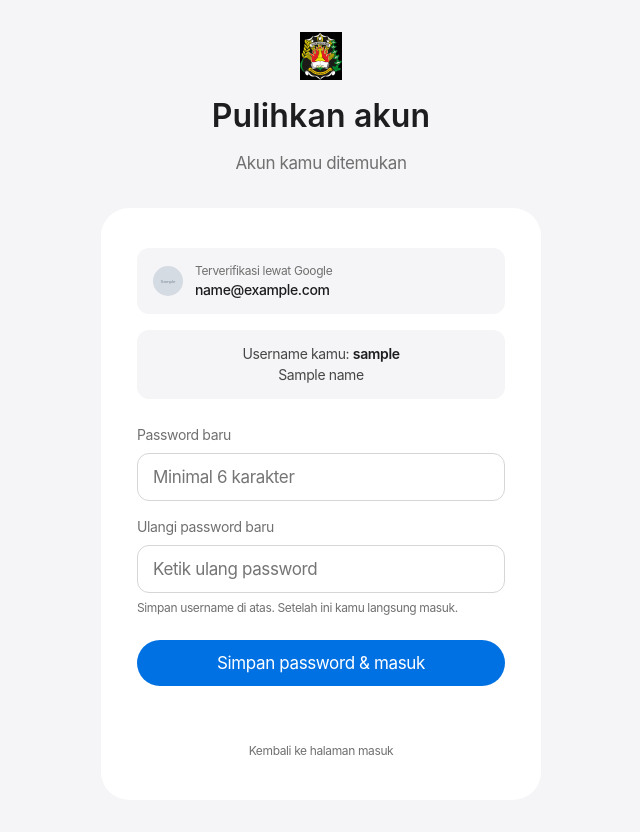
After one commit to rivaldianggarapurwadi-gif/lhp-web-6, a Flask app: template templates/recover_form.html in a window 1280 px wide. The commit adds this page. Shown: the whole page, without its empty margins (319-959 px from the left). Run offline with Flask 3, Linux system fonts and the light colour scheme; the template is opened without the code that fills it: most values are stand-ins (such as "Sample title", 1, 10 or a date in 2020); grey boxes marked "Sample" are stand-in pictures; some libraries are stand-ins or nearby versions.

Commit message:
Add "lupa akun" recovery via the Google account used at sign-up
- /lupa-akun starts Google OAuth (same callback URL, flow=recover). The
  account is found by google_id; /lupa-akun/reset shows the username and
  sets a new password, then logs the user in. The recovery session lasts
  15 minutes and is one-time.
- All Google flows now send a random OAuth `state` that the callback
  verifies (CSRF protection), for both register and recover.
- Login page: "Lupa username atau password?" link + error messages.
- tests/test_recover.py covers recovery, forged state, unknown Google
  account, short password, expiry, and the register flow.

Co-Authored-By: Claude Opus 5.5 <noreply@anthropic.com>
Claude-Session: https://claude.ai/code/session_01J7Qy7RTvWfBVGXshM9HVkM

```diff
--- a/app.py
+++ b/app.py
@@ -611,7 +611,7 @@ def admin_required(f):
 # Google OAuth helpers
 # ══════════════════════════════════════════════════════════════════════════════
 
-def _google_auth_url():
+def _google_auth_url(state=None):
     import urllib.parse
     params = {
         'client_id':     GOOGLE_CLIENT_ID,
@@ -621,7 +621,19 @@ def _google_auth_url():
         'access_type':   'online',
         'prompt':        'select_account',
     }
+    if state:
+        params['state'] = state
     return 'https://accounts.google.com/o/oauth2/v2/auth?' + urllib.parse.urlencode(params)
+
+def _start_google_flow(flow):
+    """Mulai OAuth untuk 'register' atau 'recover'. state acak dicek di callback
+    (anti-CSRF: tanpa ini orang lain bisa menyelesaikan login Google mereka di
+    browser korban)."""
+    import secrets
+    state = secrets.token_urlsafe(24)
+    session['oauth_flow']  = flow
+    session['oauth_state'] = state
+    return redirect(_google_auth_url(state))
 
 def _google_exchange_code(code):
     """Exchange auth code for id_token + access_token. Returns dict or raises."""
@@ -1517,18 +1529,20 @@ def register():
     if not GOOGLE_CLIENT_ID:
         return render_template('login.html', google_configured=False,
                                error='Google OAuth belum dikonfigurasi.')
-    # Simpan state=register di session agar callback tahu ini alur daftar
-    session['oauth_flow'] = 'register'
-    return redirect(_google_auth_url())
+    return _start_google_flow('register')
 
 # ── Register step 2: callback Google ─────────────────────────────────────────
 
 @app.route('/auth/google/callback')
 def auth_google_callback():
     error = request.args.get('error')
+    expected_state = session.pop('oauth_state', None)
     if error:
         session.pop('oauth_flow', None)
         return redirect(url_for('login') + '?error=google_denied')
+    if not expected_state or not hmac.compare_digest(expected_state, request.args.get('state', '')):
+        session.pop('oauth_flow', None)
+        return redirect(url_for('login') + '?error=session_expired')
     code = request.args.get('code', '')
     if not code:
         session.pop('oauth_flow', None)
@@ -1557,13 +1571,83 @@ def auth_google_callback():
                 'suggested_name': name,
             }
             return redirect(url_for('register_form'))
+        elif flow == 'recover':
+            user = get_user_by_google_id(google_id)
+            if not user:
+                return redirect(url_for('login') + '?error=recover_not_found')
+            session['recover'] = {'uid': user['username'],
+                                  'google_email': email, 'picture': picture,
+                                  'exp': time.time() + RECOVER_TTL_SECS}
+            return redirect(url_for('recover_form'))
         else:
-            # Flow lain (tidak dipakai saat ini)
             return redirect(url_for('login'))
     except Exception:
         app.logger.error("Google OAuth error:\n%s", traceback.format_exc())
         session.pop('oauth_flow', None)
         return redirect(url_for('login') + '?error=oauth_failed')
+
+# ── Lupa akun ─────────────────────────────────────────────────────────────────
+# Semua akun diverifikasi Google saat daftar (google_id tersimpan), jadi
+# pemulihan = login Google yang sama lagi → tampilkan username + set password baru.
+# Tidak perlu kirim email.
+
+RECOVER_TTL_SECS = 15 * 60
+
+def _pending_recover():
+    rec = session.get('recover')
+    if not rec or rec.get('exp', 0) < time.time():
+        session.pop('recover', None)
+        return None, None
+    user = get_user(rec['uid'])
+    if not user:
+        session.pop('recover', None)
+        return None, None
+    return rec, user
+
+@store_locked
+def set_user_password(username, password):
+    from werkzeug.security import generate_password_hash
+    users = _load_users()
+    key = username.lower()
+    if key not in users:
+        return False
+    users[key]['password'] = generate_password_hash(password)
+    _save_users(users)
+    return True
+
+@app.route('/lupa-akun')
+def lupa_akun():
+    if 'uid' in session:
+        return redirect(url_for('index'))
+    if not GOOGLE_CLIENT_ID:
+        return redirect(url_for('login') + '?error=oauth_failed')
+    return _start_google_flow('recover')
+
+@app.route('/lupa-akun/reset', methods=['GET'])
+def recover_form():
+    rec, user = _pending_recover()
+    if not rec:
+        return redirect(url_for('login') + '?error=recover_expired')
+    return render_template('recover_form.html', username=user['username'],
+                           name=user.get('name', ''), google_email=rec['google_email'],
+                           google_picture=rec.get('picture', ''))
+
+@app.route('/api/recover/reset', methods=['POST'])
+def api_recover_reset():
+    rec, user = _pending_recover()
+    if not rec:
+        return jsonify({'error': 'Sesi pemulihan habis. Ulangi lewat "Lupa akun".'}), 400
+    password = (request.get_json(silent=True) or {}).get('password', '')
+    if len(password.strip()) < 6:
+        return jsonify({'error': 'Password minimal 6 karakter'}), 400
+    set_user_password(user['username'], password.strip())
+    session.pop('recover', None)
+    app.logger.info("Password reset via Google recovery: %s", user['username'])
+    session['uid']     = user['username']
+    session['role']    = 'user'
+    session['name']    = user['name']
+    session['picture'] = user.get('picture', '')
+    return jsonify({'ok': True, 'redirect': '/'})
 
 # ── Register step 3: form isi nama/username/password ──────────────────────────
 
--- /dev/null
+++ b/templates/recover_form.html
@@ -0,0 +1,109 @@
+<!DOCTYPE html>
+<html lang="id">
+<head>
+<meta charset="UTF-8">
+<meta name="viewport" content="width=device-width, initial-scale=1.0">
+<title>Pulihkan akun — LHP AKPOL</title>
+<meta name="robots" content="noindex">
+<link rel="icon" type="image/png" href="/static/logo-sm.png">
+<style>
+  *,*::before,*::after{box-sizing:border-box;margin:0;padding:0}
+  :root{--ink:#1d1d1f;--deep-gray:#474747;--mid-gray:#707070;--hairline:#d6d6d6;
+        --cool-wash:#e8e8ed;--canvas:#f5f5f7;--paper:#fff;
+        --blue:#0071e3;--blue-hover:#0077ed;--ember:#b64400;--green:#1d7f4c;
+        --font-display:'SF Pro Display',-apple-system,BlinkMacSystemFont,'Inter',system-ui,sans-serif;
+        --font-text:'SF Pro Text',-apple-system,BlinkMacSystemFont,'Inter',system-ui,sans-serif}
+  html{-webkit-font-smoothing:antialiased}
+  body{font-family:var(--font-text);background:var(--canvas);color:var(--ink);
+       font-size:17px;line-height:1.47;letter-spacing:-.022em;min-height:100vh;
+       display:flex;flex-direction:column;align-items:center;justify-content:center;padding:32px 24px}
+  .mark{display:flex;flex-direction:column;align-items:center;gap:12px;margin-bottom:32px}
+  .mark img{width:48px;height:48px;object-fit:contain}
+  .mark h1{font-family:var(--font-display);font-size:32px;font-weight:600;
+           letter-spacing:.005em;text-align:center}
+  .mark p{font-size:17px;color:var(--mid-gray);text-align:center}
+  .card{background:var(--paper);border-radius:28px;padding:40px 36px;width:100%;max-width:440px}
+  .verified{display:flex;align-items:center;gap:12px;background:var(--canvas);
+            border-radius:12px;padding:14px 16px;margin-bottom:16px;font-size:14px}
+  .verified img{width:30px;height:30px;border-radius:50%;object-fit:cover;flex-shrink:0}
+  .verified .v-label{color:var(--mid-gray);display:block;font-size:12px}
+  .verified .v-mail{color:var(--ink);font-weight:500;word-break:break-all}
+  .gift{background:var(--canvas);border-radius:12px;padding:14px 16px;
+        font-size:14px;color:var(--deep-gray);margin-bottom:26px;text-align:center}
+  .gift b{color:var(--ink);font-weight:600}
+  .field{margin-bottom:16px}
+  .field label{display:block;font-size:14px;color:var(--mid-gray);margin-bottom:7px}
+  .field input{width:100%;border:1px solid var(--hairline);border-radius:12px;
+               padding:13px 15px;font-family:var(--font-text);font-size:17px;
+               letter-spacing:-.022em;color:var(--ink);transition:border-color .18s,box-shadow .18s}
+  .field input:focus{outline:none;border-color:var(--blue);box-shadow:0 0 0 4px rgba(0,113,227,.12)}
+  .hint{font-size:12px;color:var(--mid-gray);margin-top:6px}
+  #username-status{font-size:12px;margin-top:5px;min-height:16px}
+  .bar{height:3px;border-radius:2px;background:var(--cool-wash);margin-top:8px;overflow:hidden}
+  .bar-fill{height:100%;border-radius:2px;width:0;transition:width .3s,background .3s}
+  #strength-label{font-size:12px;margin-top:5px;min-height:16px}
+  .btn{width:100%;background:var(--blue);color:#fff;border:none;border-radius:980px;
+       padding:13px;font-family:var(--font-text);font-size:17px;letter-spacing:-.022em;
+       cursor:pointer;margin-top:8px;transition:background .2s}
+  .btn:hover{background:var(--blue-hover)}
+  .btn:disabled{background:var(--cool-wash);color:var(--mid-gray);cursor:not-allowed}
+  #err{font-size:14px;color:var(--ember);text-align:center;margin-top:14px;min-height:20px}
+  .back{display:block;text-align:center;margin-top:22px;font-size:12px;
+        color:var(--mid-gray);text-decoration:none}
+  .back:hover{color:var(--ink)}
+  :focus-visible{outline:2px solid var(--blue);outline-offset:2px}
+</style>
+</head>
+<body>
+<div class="mark">
+  <img src="/static/logo-sm.png" alt="">
+  <h1>Pulihkan akun</h1>
+  <p>Akun kamu ditemukan</p>
+</div>
+<div class="card">
+  <div class="verified">
+    {% if google_picture %}<img src="{{ google_picture }}" alt="" onerror="this.style.display='none'">{% endif %}
+    <div>
+      <span class="v-label">Terverifikasi lewat Google</span>
+      <span class="v-mail">{{ google_email }}</span>
+    </div>
+  </div>
+
+  <div class="gift">Username kamu: <b>{{ username }}</b><br>{{ name }}</div>
+
+  <div class="field">
+    <label for="password">Password baru</label>
+    <input type="password" id="password" autocomplete="new-password" placeholder="Minimal 6 karakter">
+  </div>
+  <div class="field">
+    <label for="password2">Ulangi password baru</label>
+    <input type="password" id="password2" autocomplete="new-password" placeholder="Ketik ulang password">
+    <div class="hint">Simpan username di atas. Setelah ini kamu langsung masuk.</div>
+  </div>
+
+  <button class="btn" id="btn-reset" onclick="doReset()">Simpan password &amp; masuk</button>
+  <div id="err"></div>
+  <a href="/login" class="back">Kembali ke halaman masuk</a>
+</div>
+<script>
+async function doReset(){
+  const btn=document.getElementById('btn-reset'), err=document.getElementById('err');
+  const p=document.getElementById('password').value, p2=document.getElementById('password2').value;
+  if(btn.disabled)return;
+  err.textContent='';
+  if(p.trim().length<6){err.textContent='Password minimal 6 karakter.';return;}
+  if(p!==p2){err.textContent='Password tidak sama.';return;}
+  btn.disabled=true;btn.textContent='Menyimpan';
+  try{
+    const res=await fetch('/api/recover/reset',{method:'POST',headers:{'Content-Type':'application/json'},
+      body:JSON.stringify({password:p})});
+    const j=await res.json().catch(()=>({}));
+    if(j.ok){window.location.href=j.redirect||'/';return;}
+    err.textContent=j.error||'Gagal menyimpan. Coba lagi.';
+  }catch(e){err.textContent='Tidak bisa terhubung. Coba lagi.';}
+  btn.disabled=false;btn.textContent='Simpan password & masuk';
+}
+document.addEventListener('keydown',e=>{if(e.key==='Enter')doReset();});
+</script>
+</body>
+</html>
```
Also changed, not shown: CLAUDE.md (+4 -0 lines), templates/login.html (+10 -0 lines), tests/test_recover.py (added, +84 -0 lines).
